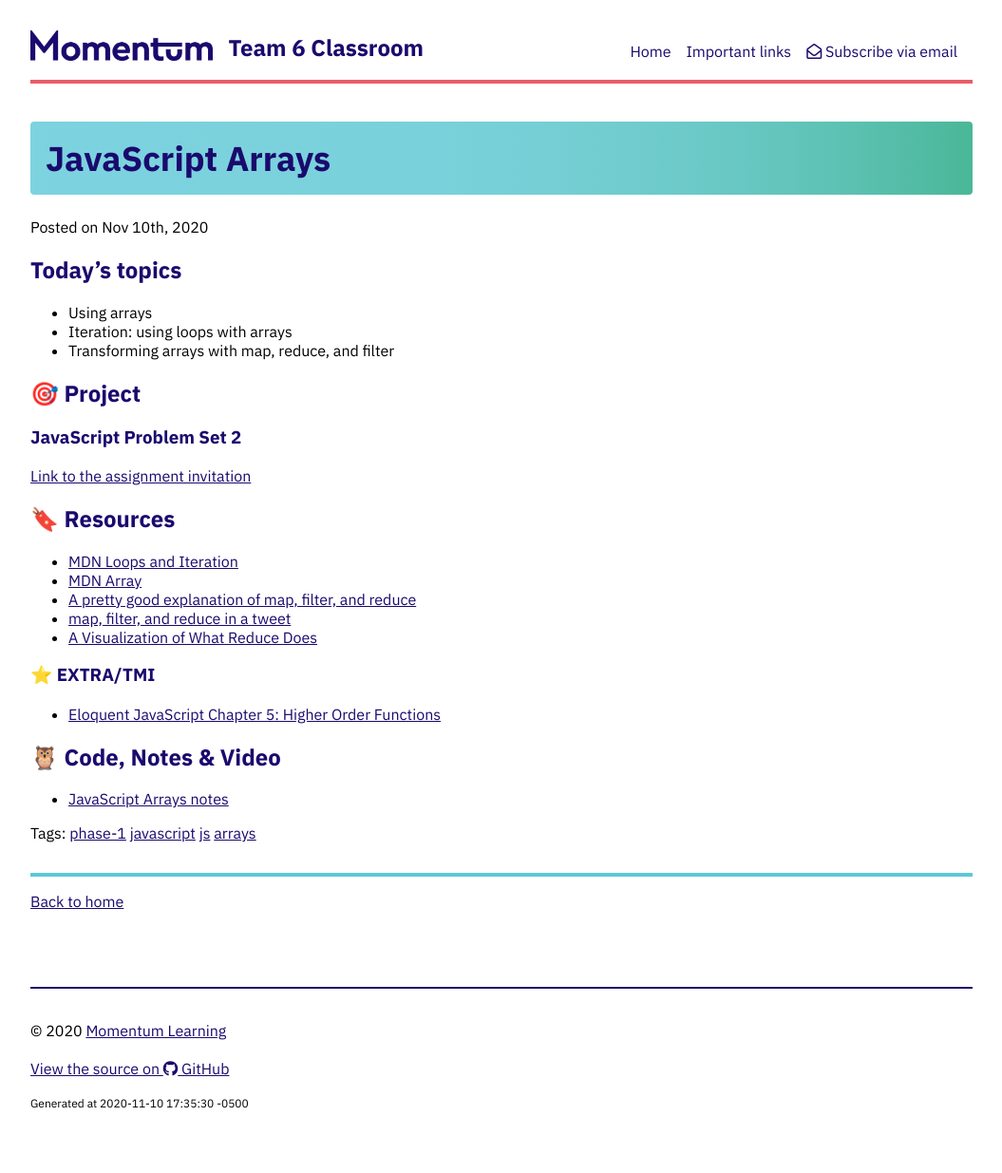
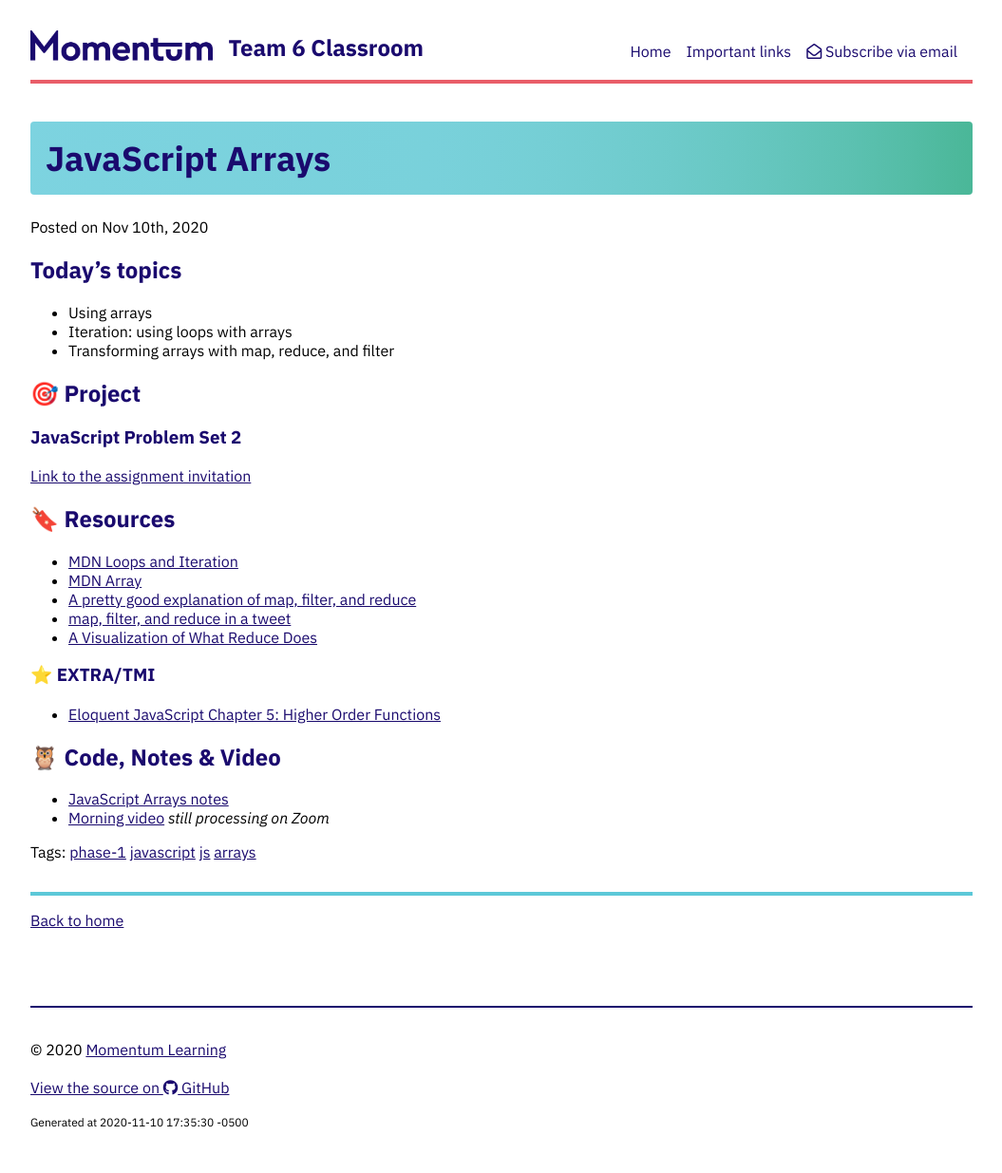
Before and after one commit to momentum-team-6/momentum-team-6.github.io, a Jekyll site: the page built from _posts/2020-11-10-js-iteration.md, in a window 1280 px wide. Shown: the whole page at 95% size, without its empty margins (112-1167 px from the left). Built offline with Jekyll 4.4.1, drawn with Linux system fonts in a browser that asks for light colours; nearby versions of some CDN libraries.

Commit message:
Add link

```diff
--- a/_posts/2020-11-10-js-iteration.md
+++ b/_posts/2020-11-10-js-iteration.md
@@ -31,3 +31,4 @@ tags: phase-1 javascript js arrays
 ## 🦉 Code, Notes & Video
 
 - [JavaScript Arrays notes](https://github.com/momentum-team-6/notes/blob/main/js-arrays.md)
+- [Morning video]() _still processing on Zoom_
```
